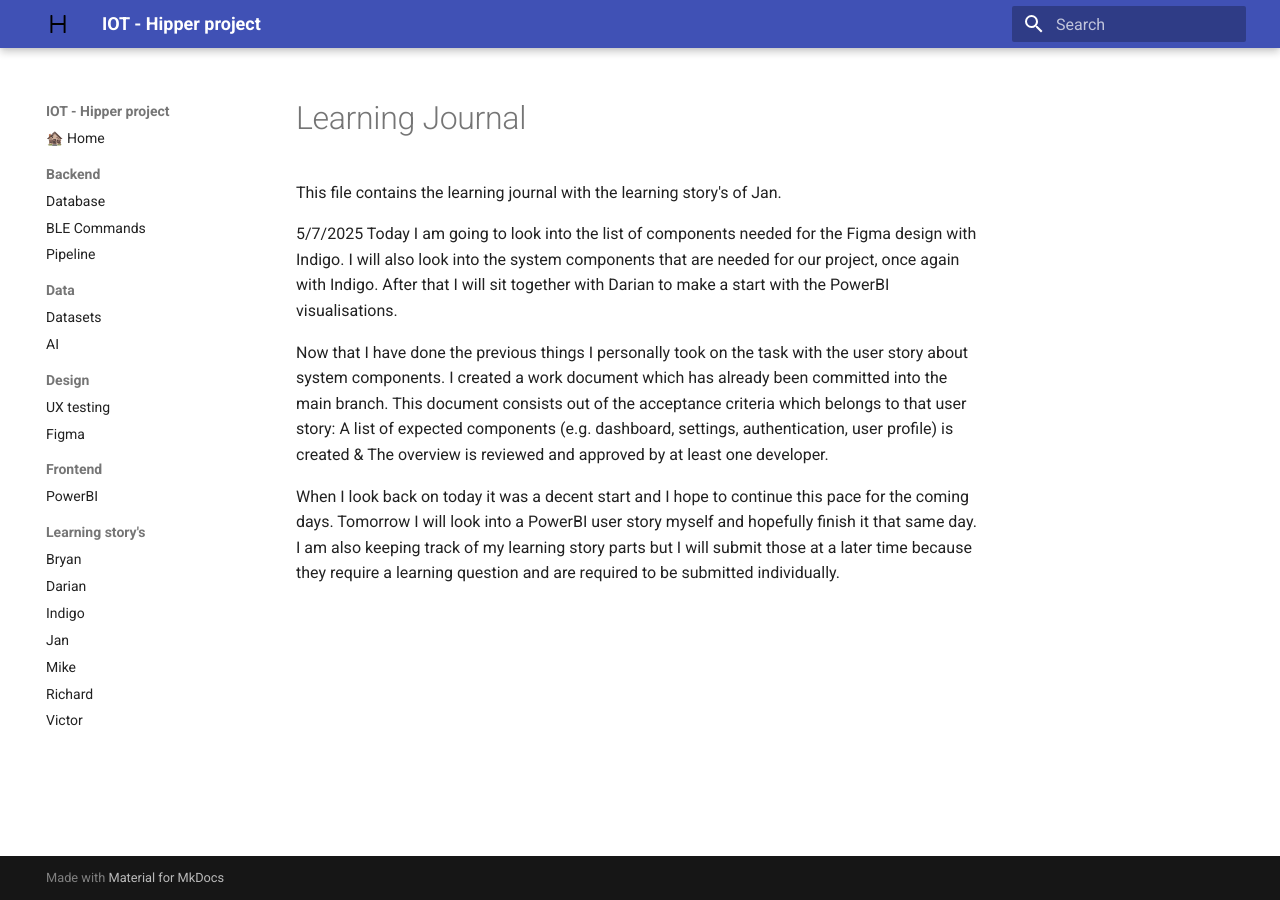
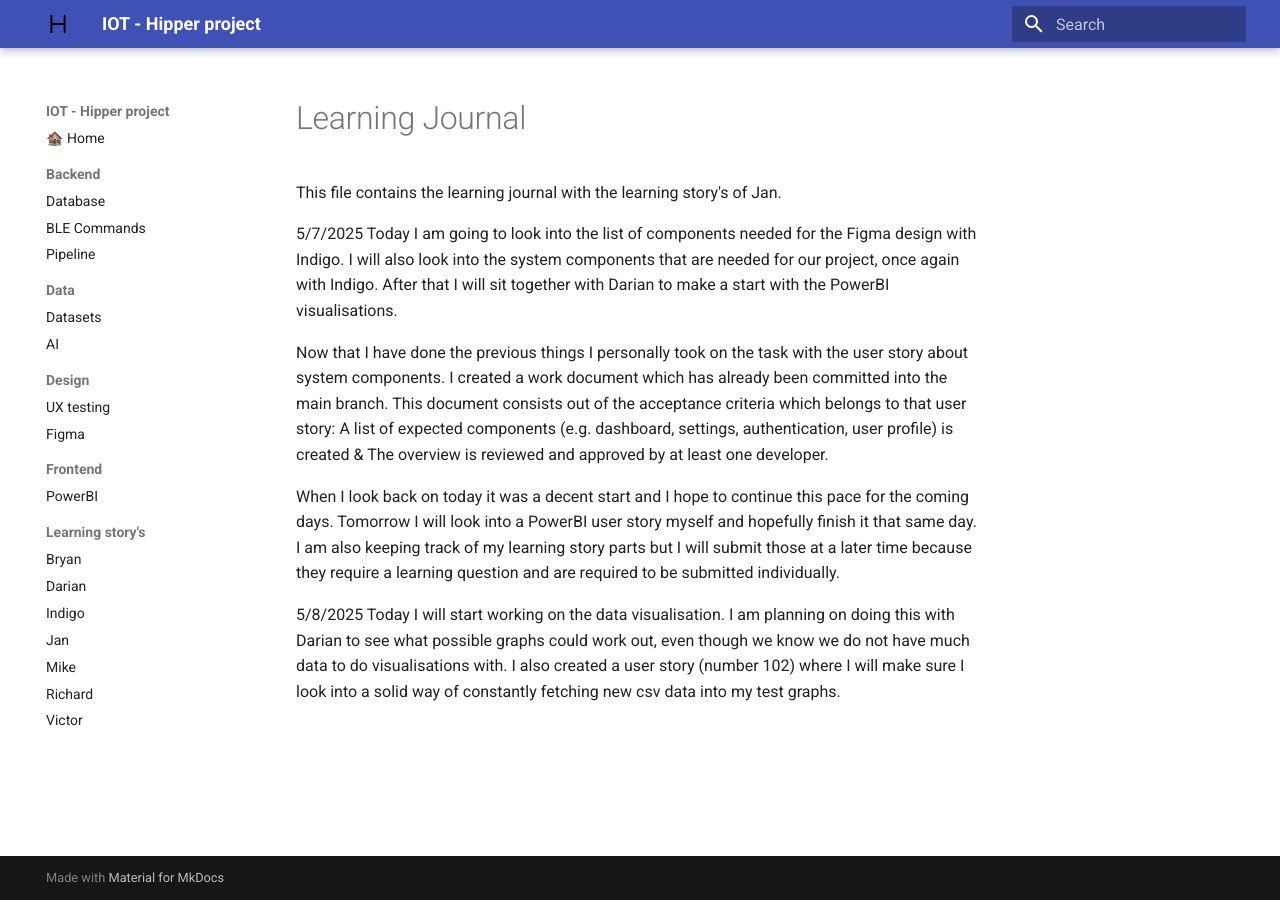
Before and after one commit to Vic-Warden/Digital-Life-Hipper-Monitoring, an MkDocs documentation site: the page built from docs/learning/journalJan.md, in a window 1280 px wide. Built offline with MkDocs 1.6.1 and Material for MkDocs 9.7.7, drawn with Linux system fonts in a browser that asks for light colours.

Commit message:
first journal commit 5/8/2025

```diff
--- a/docs/learning/journalJan.md
+++ b/docs/learning/journalJan.md
@@ -8,3 +8,6 @@ Today I am going to look into the list of components needed for the Figma design
 Now that I have done the previous things I personally took on the task with the user story about system components. I created a work document which has already been committed into the main branch. This document consists out of the acceptance criteria which belongs to that user story: A list of expected components (e.g. dashboard, settings, authentication, user profile) is created & The overview is reviewed and approved by at least one developer.
 
 When I look back on today it was a decent start and I hope to continue this pace for the coming days. Tomorrow I will look into a PowerBI user story myself and hopefully finish it that same day. I am also keeping track of my learning story parts but I will submit those at a later time because they require a learning question and are required to be submitted individually.
+
+5/8/2025
+Today I will start working on the data visualisation. I am planning on doing this with Darian to see what possible graphs could work out, even though we know we do not have much data to do visualisations with. I also created a user story (number 102) where I will make sure I look into a solid way of constantly fetching new csv data into my test graphs.
```
